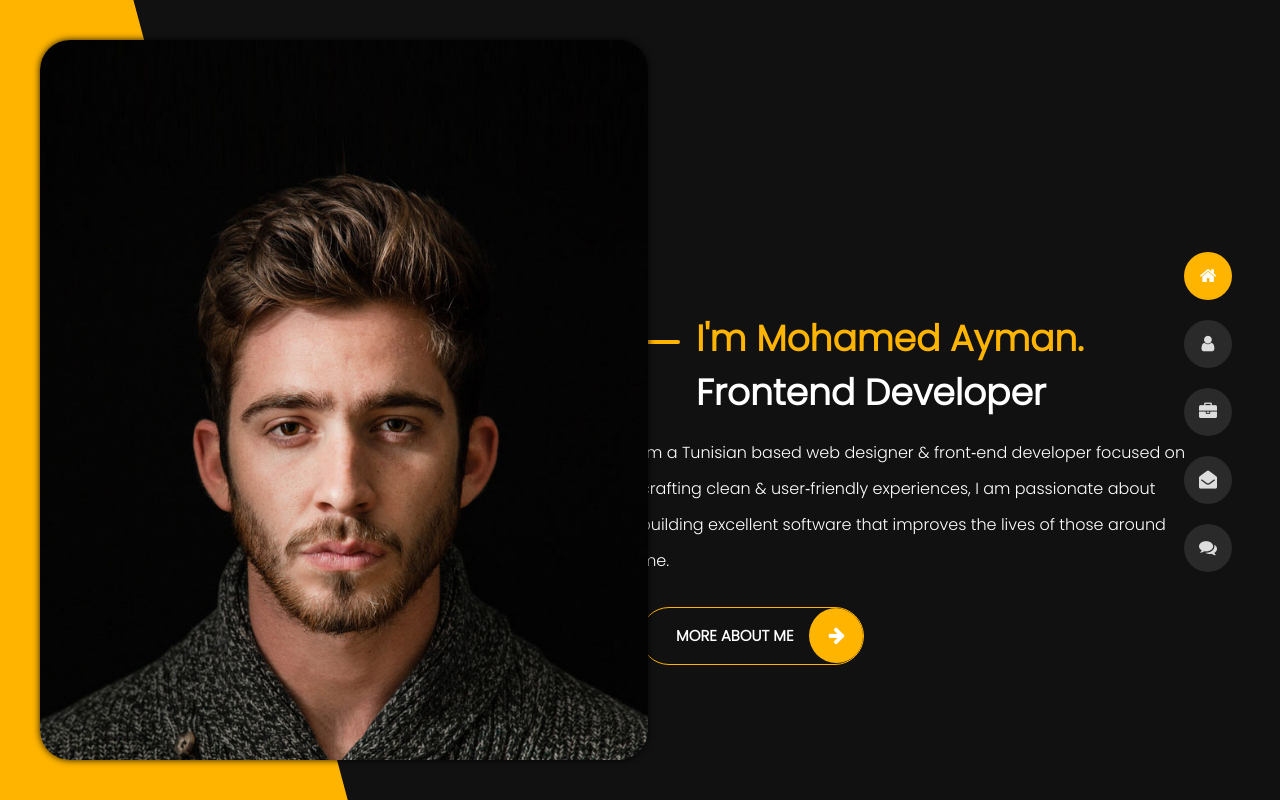
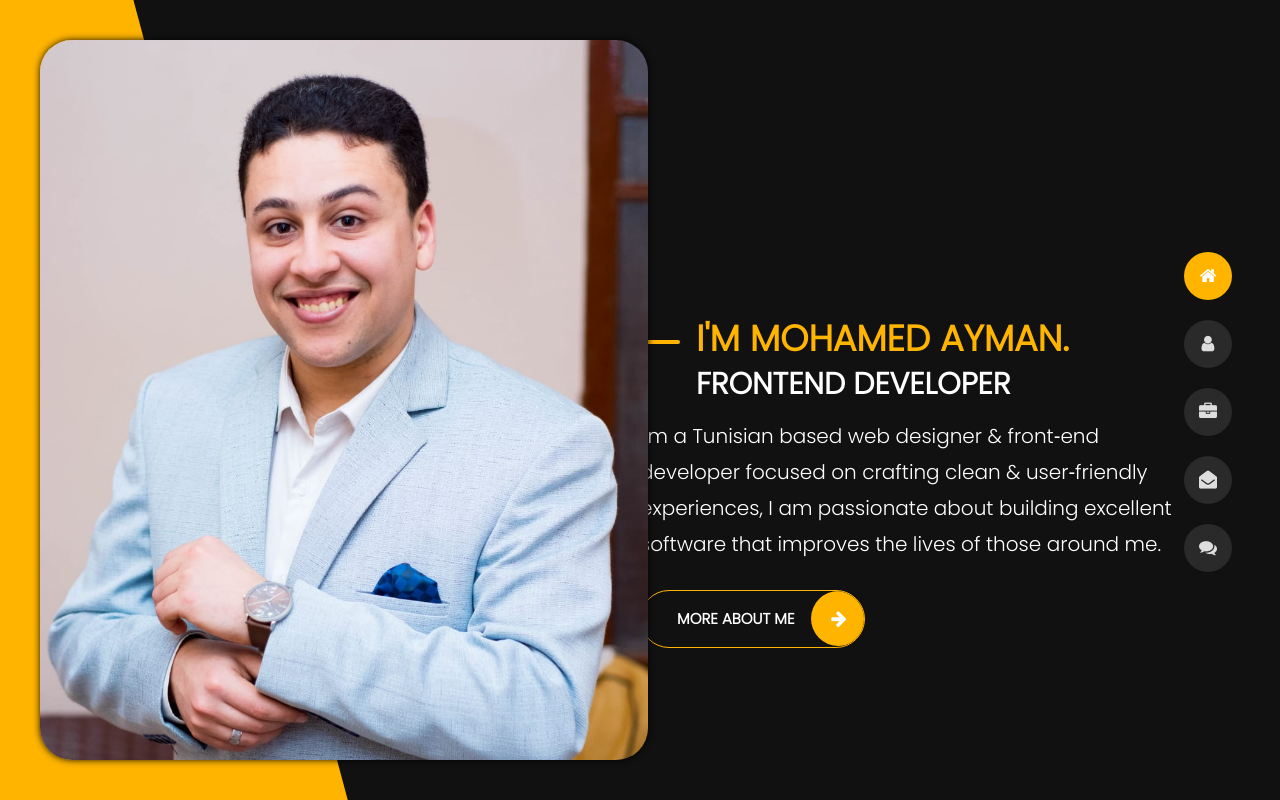
Before and after one commit to MohamedAymanNeo/portfolio, an Angular app: page /home in a window 1280 px wide. Built offline with nearby package versions, Linux system fonts and the light colour scheme.

Commit message:
finish home Component

```diff
--- a/src/app/layout/components/home/home.component.html
+++ b/src/app/layout/components/home/home.component.html
@@ -1,12 +1,12 @@
 <!-- Main Content Starts -->
 <section class="container-home p-0">
-    <div class="color-block hidden lg:block"></div>
+    <div class="color-block"></div>
     <div class="items-center">
-        <div class=" bg fixed lg:block hidden"></div>
-        <div class="home-details sm:text-center text-left">
+        <div class=" bg"></div>
+        <div class="home-details">
             <div>
-                <img src="assets/img/img-mobile.jpg" class="img-fluid main-img-mobile hidden sm:block lg:hidden" alt="my picture" />
-                <h1 class="text-uppercase poppins-font">I'm Mohamed Ayman.<span>Frontend Developer</span></h1>
+                <img src="assets/img/img-mobile.jpg" class="main-img-mobile" alt="my picture" />
+                <h1 class="poppins-font">I'm Mohamed Ayman.<span>Frontend Developer</span></h1>
                 <p class="open-sans-font">I'm a Tunisian based web designer & front‑end developer focused on crafting clean & user‑friendly experiences, I am passionate about building excellent software that improves the lives of those around me.</p>
                 <a class="button" href="about.html">
                     <span class="button-text">more about me</span>
--- a/src/styles.css
+++ b/src/styles.css
@@ -117,13 +117,8 @@ body {
     @apply bg-menuTextColor;
 }
 
-#menu li a {
-    @apply text-menuTextColor;
-}
 
-#menu li:after {
-    @apply bg-iconColor;
-}
+
 
 #menuToggle {
     @apply inline-block fixed
@@ -177,20 +172,18 @@ body {
 #menuToggle input:checked ~ ul {
   transform: none;
 }
-
 #menu li {
-    @apply relative pl-8;
+  @apply relative pl-8 after:absolute after:left-7 after:bg-menuBg-300 after:bg-iconColor after:content-[''] after:h-1px last:after:hidden;
 }
-
+#menu li a {
+  @apply text-white uppercase text-3xl
+  block relative py-3 px-0 no-underline;
+}
+#menu li a span {
+  @apply absolute left-12 font-normal;
+}
 #menu li:after {
-    @apply absolute left-7 bg-menuBg-300;
-    content: '';
-    height: 1px;
   width: calc(100% - 60px);
-  }
-
-  #menu li:last-child:after {
-    @apply hidden;
 }
 
 #menu li.active a span {
@@ -201,39 +194,24 @@ body {
   @apply text-secondery;
 }
 
-  #menu li a {
-    @apply text-white uppercase text-3xl
-    block relative py-3 px-0 no-underline;
-  }
-  #menu li a span {
-    @apply absolute left-12 font-normal;
-  }
-
-  /* [ End Header Section ] */
+/* [ End Header Component ] */
 
 
-/* [ Home Section ] */
+/* [ Home Component ] */
 /*================================================== */
 /*** Homepage ***/
 
 .color-block {
   transform: rotate(-15deg);
   left: -83%;
-  @apply bg-secondery fixed w-full h-2full -top-1/2;
+  @apply bg-secondery fixed w-full h-2full -top-1/2 hidden lg:block;
 }
 
 .bg {
-  @apply xl:w-600px w-80;
-  background-image: url('assets/img/2.jpg');
-  background-size: cover;
-  background-repeat: no-repeat;
-  background-position: top;
+  @apply xl:w-600px w-80 bg-cover bg-top bg-no-repeat z-50 left-10 top-10 rounded-4xl
+  fixed lg:block hidden;
+  background-image: url('assets/img/3.jpg');
   height: calc(100vh - 80px);
-  /* width: 600px; */
-  z-index: 111;
-  border-radius: 30px;
-  left: 40px;
-  top: 40px;
   box-shadow: 0 0 7px rgba(0,0,0,.9);
 }
 
@@ -242,33 +220,29 @@ body {
 }
 .home-details {
   @apply fixed lg:top-37% xl:left-1/2 lg:left-42% sm:top-96 sm:left-28 top-1/4 sm:p-0 px-6;
-    /* top:30%;
-    left:14%; */
 }
 .home-details > div {
   @apply mx-auto my-0 lg:text-left sm:text-center;
   max-width: 550px;
 }
 .main-img-mobile {
-    @apply hidden sm:block lg:hidden;
-    border-radius: 50%;
+  @apply hidden sm:block lg:hidden border-4 border-solid
+  border-menuBg-dark rounded-50% mx-auto mt-0 mb-6;
   width: 270px;
   height: 270px;
-    border: 4px solid #252525;
-    margin: 0 auto 25px;
 }
 .home-details h1 {
   @apply font-bold leading-normal relative text-secondery mx-0 mt-4 mb-2
-    xl:pl-14 lg:pl-0 text-4xl;
-  }
-
-  .home-details h1:before {
-    @apply absolute left-0 top-7 h-1 w-10 rounded-lg bg-secondery xl:block lg:hidden hidden;
-    content: '';
+  xl:pl-14 lg:pl-0 text-4xl uppercase sm:text-center text-left lg:text-left
+  /* Before */
+  before:content-['']
+  before:absolute before:left-0 before:top-7 before:h-1
+  before:w-10 before:rounded-lg before:bg-secondery
+  before:xl:block before:lg:hidden before:hidden;
 }
 
 .home-details h1 span {
-    @apply block text-white;
+  @apply block text-white text-3xl;
 }
 
 .home-details h6 {
@@ -277,72 +251,33 @@ body {
 }
 
 .home-details p {
-    @apply leading-9;
-    margin: 15px 0 28px;
-    font-size: 16px;
+  @apply leading-9 text-xl mx-0 mt-4 mb-7;
+}
+
+/*** Buttons ***/
+.button {
+  @apply overflow-hidden inline-block rounded-5xl whitespace-nowrap text-ellipsis
+  text-center cursor-pointer align-middle select-none uppercase
+  relative bg-transparent text-white font-semibold outline-none z-3 no-underline duration-300 transition-all ease-in-out
+  border-1 border-solid border-secondery
+  /* Before */
+  before:content-[''] before:-z-1 before:absolute before:inset-0 before:bg-secondery
+  before:duration-300 before:ease-out before:transition-all before:translate-x-full
+  /* Hover */
+  hover:before:translate-x-0 py-4 pr-18 pl-9;
+  /* padding: 16px 70px 16px 35px; */
+  font-size: 15px;
 }
 
 .button .button-text {
-    @apply text-menuTextColor;
+  @apply relative z-3 text-white duration-300 ease-in-out transition-all;
 }
 
 .button:hover .button-text {
   @apply text-white;
 }
-/*** Buttons ***/
-.button {
-  @apply overflow-hidden inline-block rounded-5xl whitespace-nowrap text-ellipsis
-  text-center cursor-pointer align-middle select-none uppercase
-  relative bg-transparent text-white font-semibold;
-  transition: 250ms all ease-in-out;
-  text-decoration: none !important;
-  z-index: 1;
-  padding: 16px 70px 16px 35px;
-  font-size: 15px;
-  outline: none !important;
-  border: 1px solid #ffb400;
+.button-icon {
+  @apply absolute -right-0.5 inset-y-0 flex items-center justify-center text-white bg-secondery rounded-50% w-55px h-55px text-lg leading-0;
 }
-
-.button .button-text {
-  position: relative;
-  z-index: 2;
-  color: #fff;
-  transition: .3s ease-out all;
-}
-
-.button:before {
-  z-index: -1;
-  content: '';
-  position: absolute;
-  top: 0;
-  bottom: 0;
-  left: 0;
-  right: 0;
-  background-color: #ffb400;
-  transform: translateX(100%);
-  transition: .3s ease-out all;
-}
-
-.button:hover .button-text {
-  color: #ffffff;
-}
-
-.button:hover:before {
-  transform: translateX(0);
-}
-
-.button-icon {
-  position: absolute;
-  right: -1px;
-  top: 0px;
-  bottom: 0;
-  width: 55px;
-  height: 55px;
-  display: flex;
-  justify-content: center;
-  align-items: center;
-  font-size: 19px;
-  color: #ffffff;
-  background-color: #ffb400;
-  border-radius: 50%;
-}
+/* [ End Home Component ] */
+/*================================================== */
--- a/tailwind.config.js
+++ b/tailwind.config.js
@@ -31,21 +31,32 @@ module.exports = {
         '37%':'37%',
       },
       lineHeight: {
+        '0':'0',
         '12': '3rem',
         '14': '4rem'
+      },
+      borderWidth: {
+        '1':'1px'
       },
       borderRadius: {
         '4xl':'2rem',
         '5xl':'2.2rem',
+        '50%':'50%'
       },
       width: {
         'cst':'3.2rem',
         '600px':'38rem',
+        '55px':'55px',
       },
       height: {
+        '1px':'1px',
         'cst':'3.2rem',
-        '2full': '200%'
+        '2full': '200%',
+        '55px':'55px',
       },
+      padding: {
+        '18': '4.375rem'
+      }
     },
   },
   plugins: [],
```
Also changed, not shown: src/assets/img/3.jpg (added). Lines whose indentation alone changed are shown as unchanged.
